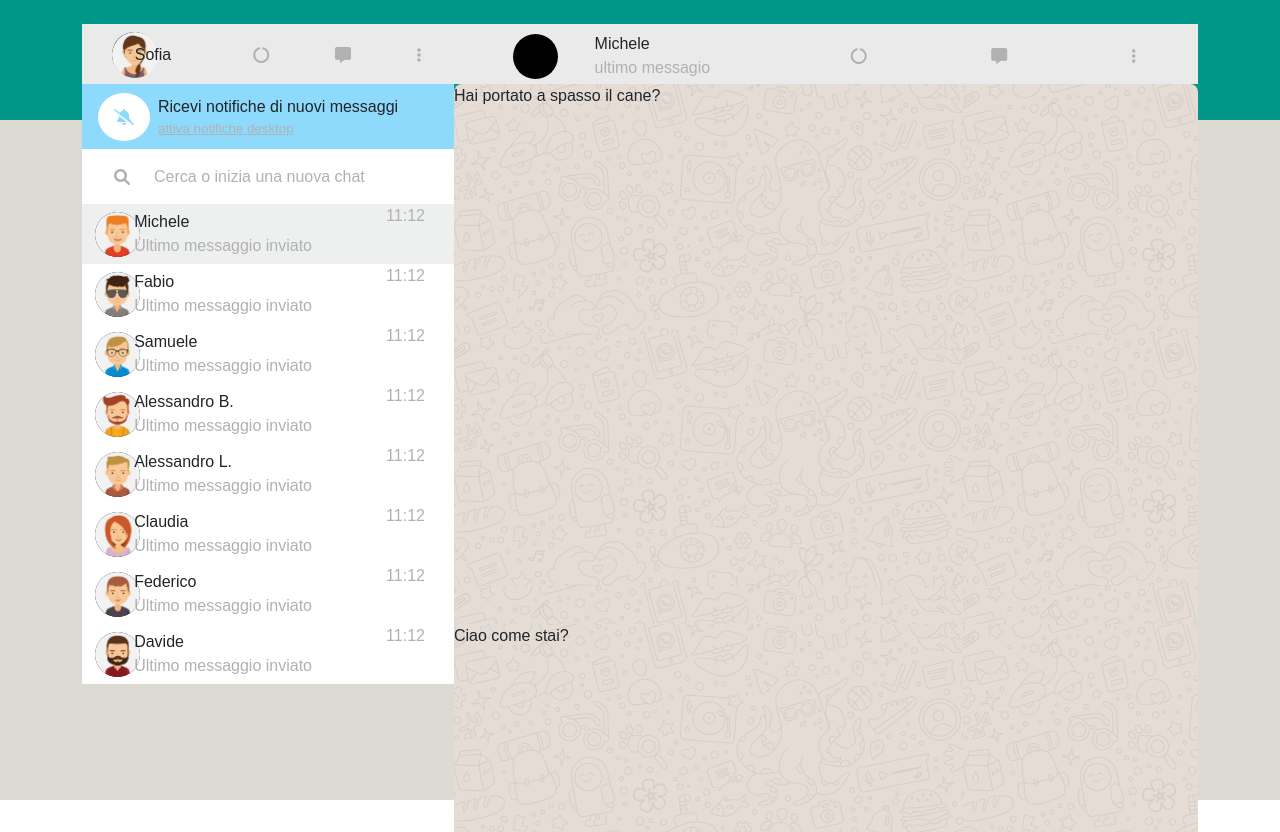
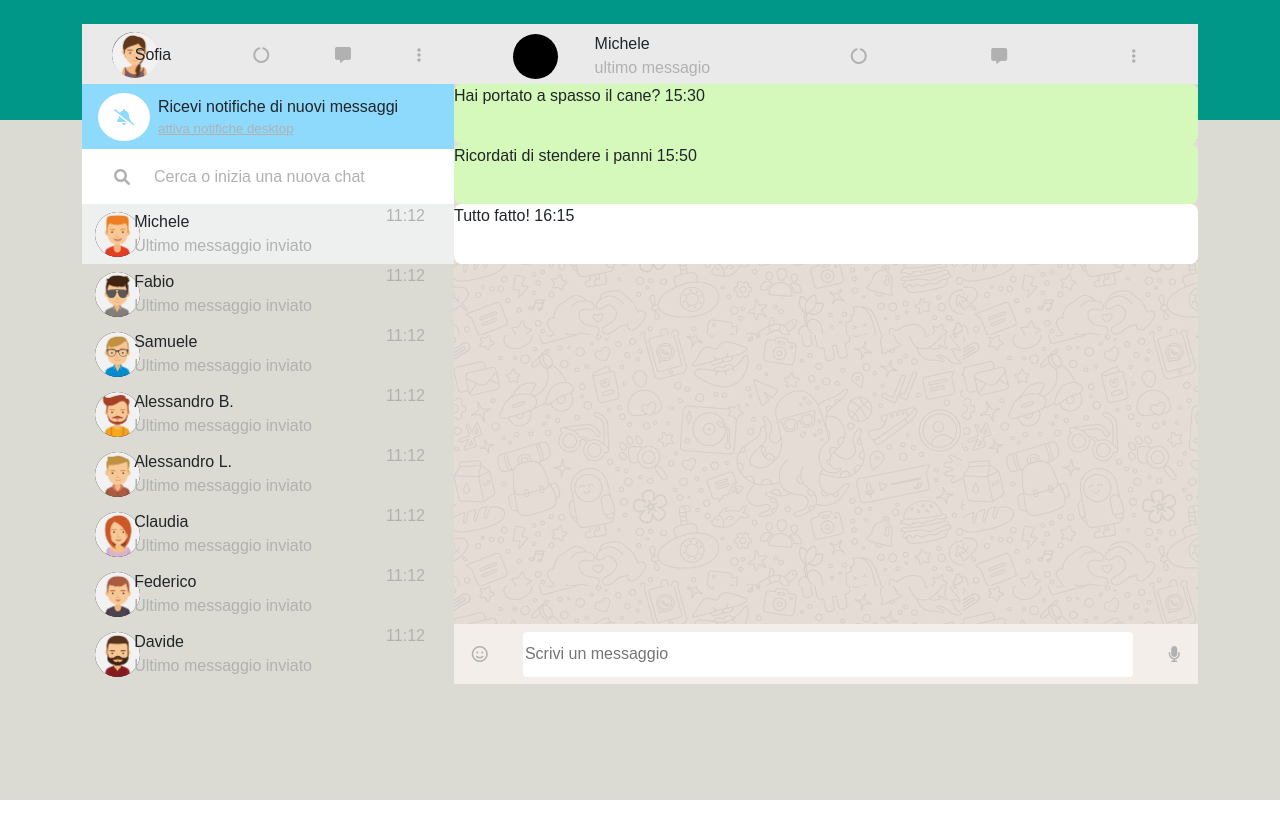
Before and after one commit to FraAccaBi/vue-boolzapp, a plain HTML site: page index.html in a window 1280 px wide. Shown: the top 832 px of the page. After the commit the page ends 800 px from the top, so only its background shows below. Drawn offline with nearby package versions, Linux system fonts and the light colour scheme.

Commit message:
backup commit

```diff
--- a/assets/css/style.css
+++ b/assets/css/style.css
@@ -7,6 +7,7 @@
     --main-primary-text-color: #000000;
     --message-bar-color: #F3EEEA;
     --message-sent-bg: #D5F9BA;
+    --message-received-bg: white;
 }
 *{
     font-family: Arial, Helvetica, sans-serif;
@@ -45,12 +46,13 @@
     background-color: #EEEFEF!important;
 }
 
-.sent{
+.sent_message{
     background-color: var(--message-sent-bg);
     border-radius: 0.5rem;
 }
-.received{
-    background-color: white;
+.received_message{
+
+    background-color: var(--message-received-bg);
     border-radius: 0.5rem;
 }
 /* #endregion common */
@@ -90,7 +92,6 @@
 
 /* #region chat */
 .chat{
-    background-color: #ffffff;
     height: 60px;
 }
 .avatar-img{
--- a/assets/js/main.js
+++ b/assets/js/main.js
@@ -179,5 +179,8 @@ const app = new Vue({
         openChat(index){
             this.activeIndex = index
         },
+        display(){
+            console.log(this.status)
+        }
     }
 });
--- a/index.html
+++ b/index.html
@@ -71,10 +71,15 @@
                                 <i class="fa-solid fa-ellipsis-vertical"></i>
                             </div>
                         </div>
-                        <div class="main-chat" v-for="(element, index) in contacts" :class="element.status === 'sent' ? 'sent' : 'received' ">
-                            {{element.messages[activeIndex].message}}</div>
+                        <div class="main-chat" >
+                            <div class="chat" v-for="(text, i) in contacts[activeIndex].messages"    :class="text.status === 'sent'?  'sent_message' : 'received_message'" @click="display">
+                                {{text.message}}
+                                <span>{{text.date.slice(11, 16)}} </span>
+                            </div>
+                        </div>
 
-                        </div>
+
+
                         <div class="footer d-flex align-items-center justify-content-around">
                             <i class="fa-regular fa-face-smile"></i>
                             <input class="input-text border-0 rounded" type="text" placeholder="Scrivi un messaggio">
```
